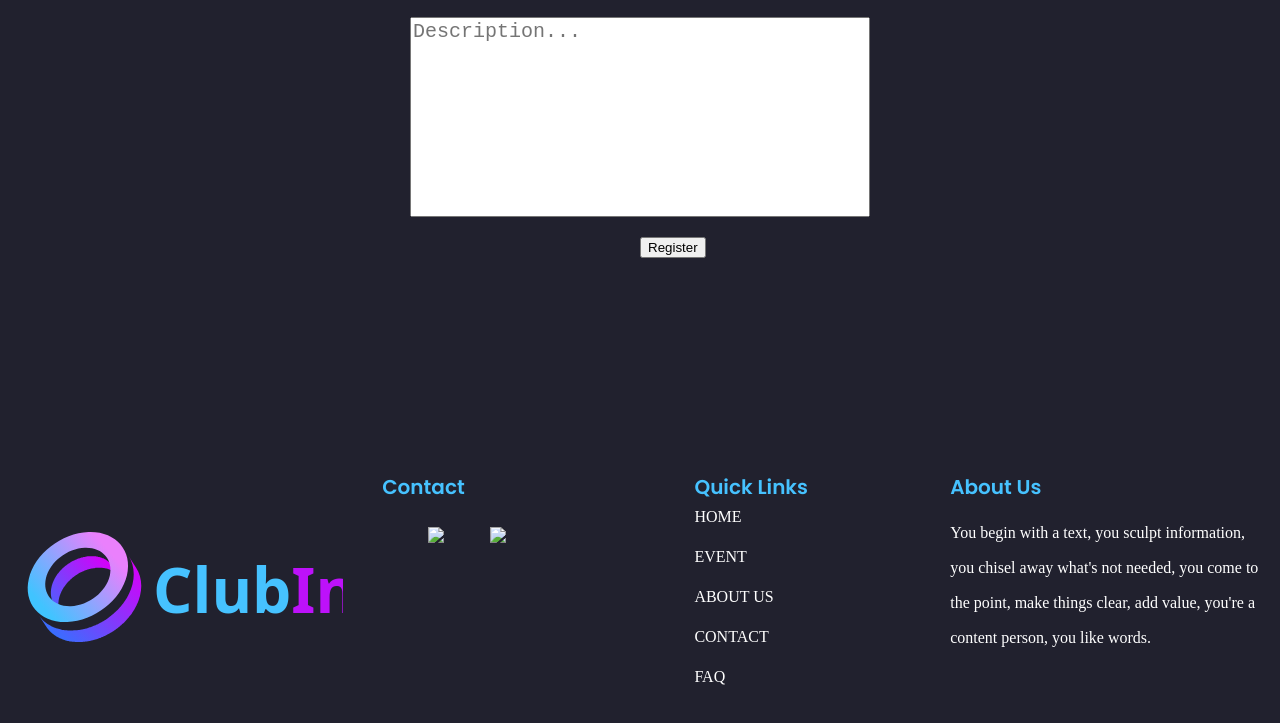
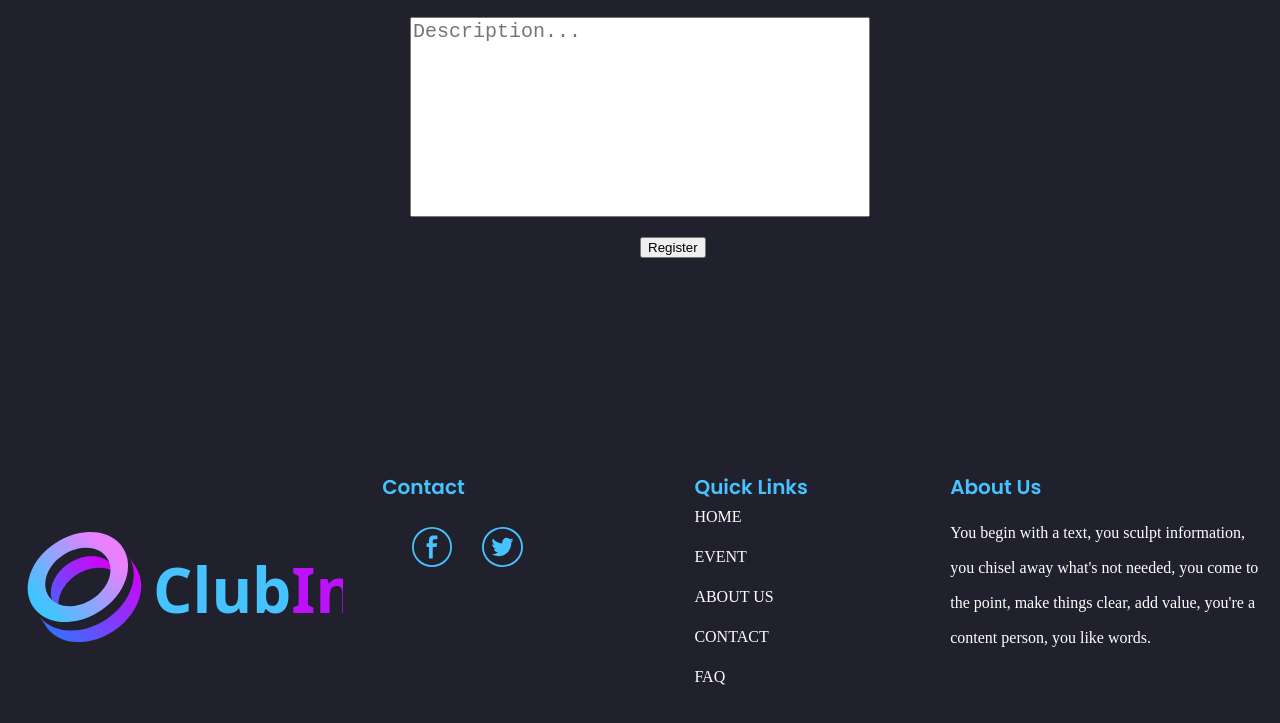
Before and after one commit to kakhi-varazashvili/ClubIn, a plain HTML site: page register.html in a window 1280 px wide. Shown: the part 886-1609 px from the top of the page. Drawn offline with Linux system fonts and the light colour scheme; the site is published under a folder, as on GitHub Pages, so addresses that start at the root find nothing; a web font is replaced by a local one.

Commit message:
remove slash

```diff
--- a/register.html
+++ b/register.html
@@ -112,8 +112,8 @@
         <h5>Contact</h5>
         <div class="svg-logos">
 
-        <img src="/image/facebook.svg">
-        <img src="/image/twitter.svg">
+        <img src="image/facebook.svg">
+        <img src="image/twitter.svg">
         </div>
 
 
```
